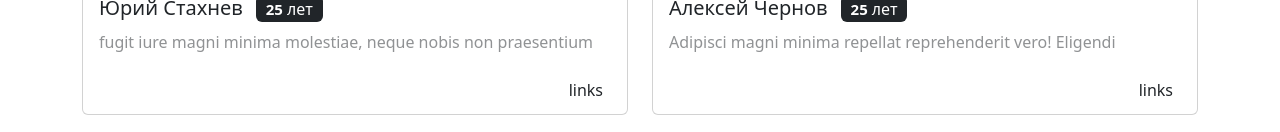
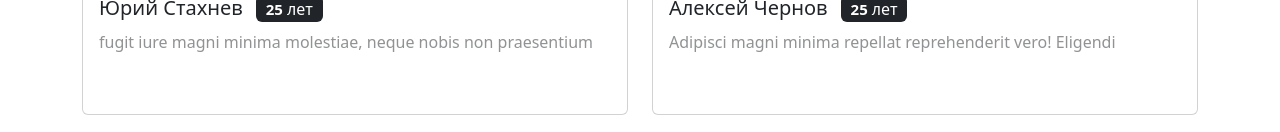
Before and after one commit to the-tranquillity/02-hackathon, a React (Create React App) app: page / in a window 1280 px wide. Shown: the part 820-952 px from the top of the page. Built offline with nearby package versions, Linux system fonts and the light colour scheme.

Commit message:
before icons

```diff
--- a/package.json
+++ b/package.json
@@ -7,6 +7,7 @@
     "@testing-library/react": "^13.4.0",
     "@testing-library/user-event": "^13.5.0",
     "bootstrap": "^5.2.2",
+    "bootstrap-icons": "^1.10.2",
     "prop-types": "^15.8.1",
     "react": "^18.2.0",
     "react-dom": "^18.2.0",
--- a/src/app/components/ui/userCard.jsx
+++ b/src/app/components/ui/userCard.jsx
@@ -3,6 +3,10 @@ import { Link } from 'react-router-dom';
 const UserCard = ({ user }) => {
   console.log(user);
   const imgFallback = 'https://via.placeholder.com/150';
+  const handleFav = (e) => {
+    e.preventDefault();
+    console.log('handleFav click');
+  };
   return (
     user && (
       <div className="col">
@@ -35,7 +39,12 @@ const UserCard = ({ user }) => {
             </p>
           </div>
           <div className="card-footer text-end mb-1 me-2 bg-white border-0 ">
-            links
+            <Link className="text-primary me-1" to={`/user/${user._id}`}>
+              <i class="bi bi-box-arrow-up-right"></i>
+            </Link>
+            <a role="button" href="" onClick={(e) => handleFav(e)}>
+              <i class="bi bi-star"></i>
+            </a>
           </div>
         </div>
       </div>
```
Also changed, not shown: 1 other file (tests, documents, lock files or other folders).
